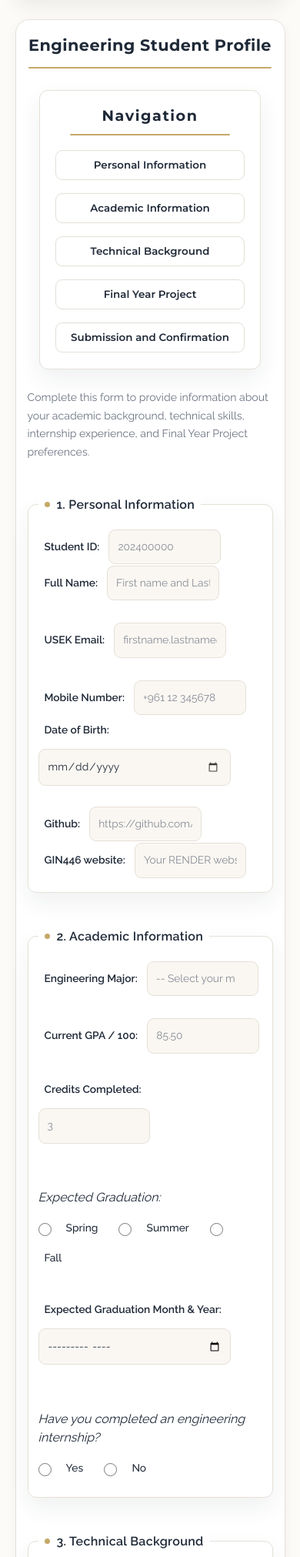
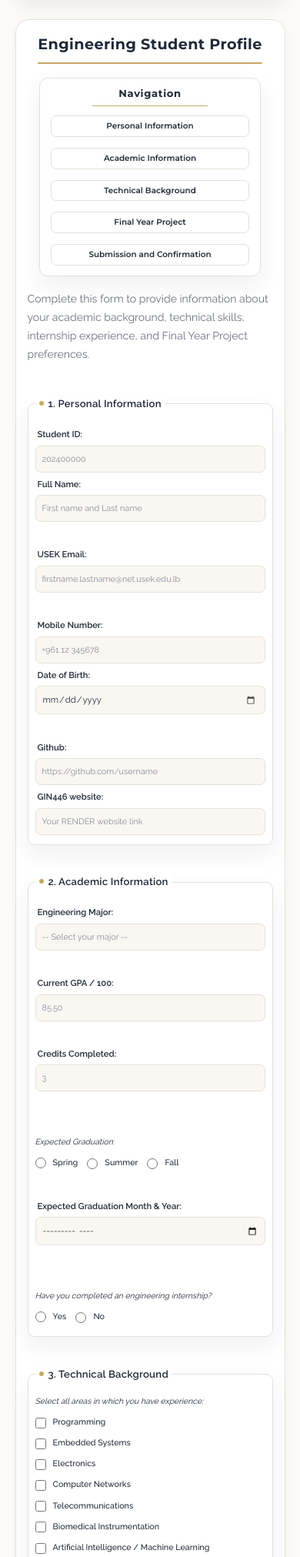
Before and after one commit to Andoud123/web-programming-site, a Flask app: page /submit-profile in a window 390 px wide. Shown: the part 220-2243 px from the top of the page at 77% size. Run offline with Flask 3, Linux system fonts and the light colour scheme.

Commit message:
W4 Part 1: Build an HTML Form

```diff
--- a/static/form_style.css
+++ b/static/form_style.css
@@ -558,64 +555,106 @@ main {
         background: var(--form-accent-dark);
         border-color: var(--form-accent-dark);
     }
+
+    form input[type="date"],
+    form input[type="time"],
+    form input[type="month"] {
+        color-scheme: dark;
+    }
+
+    #nav a:hover,
+    #nav a:focus-visible {
+    color:#5f4512;
+    background: #cfb071;
+    border-color: #967b43;
+    transform: translateY(-2px);
+    box-shadow: 0 9px 20px rgba(169, 140, 79, 0.25);
+}
+
 }
 
 
-/* ---------- Responsive Design ---------- */
+/* =========================================================
+   MOBILE DESIGN
+   One section for all mobile devices
+   ========================================================= */
 
 @media (max-width: 700px) {
-    form fieldset {
-        padding: 23px 17px 19px;
-        margin-bottom: 16px;
+
+    /* Main heading */
+
+    main > h2 {
+        font-size: 1.35rem;
+        margin-bottom: 18px;
     }
 
+    main > h2::after {
+        margin-top: 7px;
+    }
+
+
+    /* Navigation */
+
     #nav {
-        padding: 16px 12px;
-        gap: 7px;
+        padding: 10px 8px;
+        gap: 5px;
+        margin-bottom: 18px;
+        border-radius: 11px;
+    }
+
+    #nav h2 {
+        font-size: 0.9rem;
+        margin-bottom: 3px;
+        letter-spacing: 0.05em;
+    }
+
+    #nav h2::after {
+        width: 55%;
+        height: 1px;
+        margin-top: 5px;
     }
 
     #nav a {
-        padding: 7px 9px;
-        font-size: 0.84rem;
+        padding: 5px 7px;
+        font-size: 0.70rem;
+        border-radius: 7px;
     }
 
-    form legend {
-        font-size: 1rem;
-    }
 
-    form input[type="submit"],
-    form input[type="reset"] {
-        width: 100%;
-        margin: 5px 0 0;
-    }
+    /* Form cards */
 
-    form input[type="reset"] {
-        margin-top: 9px;
-    }
-}
-
-
-/* ---------- Very Small Screens ---------- */
-
-@media (max-width: 400px) {
     form fieldset {
-        padding: 19px 13px 16px;
+        padding: 16px 12px 14px;
+        margin-bottom: 13px;
         border-radius: 11px;
     }
 
-    #nav {
-        border-radius: 11px;
+
+    /* Field titles */
+
+    form legend {
+        font-size: 0.88rem;
+        padding: 0 5px;
     }
 
-    #nav a {
-        width: 100%;
-        box-sizing: border-box;
-        text-align: center;
+    form legend::before {
+        width: 6px;
+        height: 6px;
+        margin-right: 6px;
     }
 
+
+    /* ALL labels */
+
     form label {
-        font-size: 0.86rem;
+        margin-bottom: 4px;
+        padding: 3px;
+        font-size: 0.76rem;
+        line-height: 1.3;
     }
+
+
+    /* ALL input / select / textarea text */
 
     form input:not(
         [type="radio"],
@@ -626,8 +665,239 @@ main {
     ),
     form select,
     form textarea {
-        padding: 10px 11px;
-        font-size: 0.86rem;
+        width: 100%;
+        padding: 8px 10px;
+        font-size: 0.76rem;
+        border-radius: 7px;
+    }
+
+
+    /* ALL placeholders */
+
+    form input:not(
+        [type="radio"],
+        [type="checkbox"],
+        [type="submit"],
+        [type="reset"],
+        [type="color"]
+    )::placeholder,
+    form textarea::placeholder {
+        font-size: 0.74rem;
+    }
+
+
+    /* Textarea */
+
+    form textarea {
+        min-height: 130px;
+        line-height: 1.4;
+    }
+
+
+    /* Instruction text */
+
+    form em p {
+        margin: 3px 0 7px;
+        font-size: 0.70rem;
+        line-height: 1.4;
+    }
+
+
+    /* Radio / checkbox */
+
+    form input[type="radio"],
+    form input[type="checkbox"] {
+        width: 15px;
+        height: 15px;
+        margin: 3px 5px 3px 0;
+    }
+
+    form input[type="radio"] + label,
+    form input[type="checkbox"] + label {
+        margin-right: 8px;
+        margin-bottom: 3px;
+        padding: 0;
+        font-size: 0.72rem;
+    }
+
+
+    /* Multiple select */
+
+    form select[multiple] {
+        min-height: 150px;
+    }
+
+
+    /* Date / time / month */
+
+    form input[type="date"],
+    form input[type="time"],
+    form input[type="month"] {
+        width: 100%;
+    }
+
+
+    /* Color picker */
+
+    form input[type="color"] {
+        width: 36px;
+        height: 36px;
+        margin-left: 5px;
+    }
+
+
+    /* Submit / reset */
+
+    form input[type="submit"],
+    form input[type="reset"] {
+        width: 100%;
+        min-width: 0;
+        padding: 9px 14px;
+        margin: 4px 0 0;
+        font-size: 0.76rem;
+    }
+
+    form input[type="reset"] {
+        margin-top: 7px;
+    }
+
+
+    /* Bottom link */
+
+    main > h4 {
+        margin: 9px 0;
+        padding: 7px 12px;
+        font-size: 0.72rem;
+    }
+}
+
+
+/* =========================================================
+   VERY SMALL PHONES
+   ========================================================= */
+
+@media (max-width: 400px) {
+
+    main > h2 {
+        font-size: 1.2rem;
+    }
+
+
+    /* Navigation */
+
+    #nav {
+        padding: 8px 6px;
+        gap: 4px;
+    }
+
+    #nav h2 {
+        font-size: 0.82rem;
+    }
+
+    #nav a {
+        width: 100%;
+        box-sizing: border-box;
+        padding: 4px 6px;
+        font-size: 0.65rem;
+        text-align: center;
+    }
+
+
+    /* Form cards */
+
+    form fieldset {
+        padding: 13px 9px 12px;
+        margin-bottom: 10px;
+        border-radius: 9px;
+    }
+
+
+    /* Field titles */
+
+    form legend {
+        font-size: 0.82rem;
+    }
+
+
+    /* ALL labels */
+
+    form label {
+        font-size: 0.70rem;
+    }
+
+
+    /* ALL inputs */
+
+    form input:not(
+        [type="radio"],
+        [type="checkbox"],
+        [type="submit"],
+        [type="reset"],
+        [type="color"]
+    ),
+    form select,
+    form textarea {
+        padding: 7px 8px;
+        font-size: 0.70rem;
+    }
+
+
+    /* ALL placeholders */
+
+    form input:not(
+        [type="radio"],
+        [type="checkbox"],
+        [type="submit"],
+        [type="reset"],
+        [type="color"]
+    )::placeholder,
+    form textarea::placeholder {
+        font-size: 0.68rem;
+    }
+
+
+    /* Textarea */
+
+    form textarea {
+        min-height: 110px;
+    }
+
+
+    /* Instruction text */
+
+    form em p {
+        font-size: 0.65rem;
+    }
+
+
+    /* Radio / checkbox */
+
+    form input[type="radio"],
+    form input[type="checkbox"] {
+        width: 14px;
+        height: 14px;
+    }
+
+    form input[type="radio"] + label,
+    form input[type="checkbox"] + label {
+        font-size: 0.67rem;
+    }
+
+
+    /* Color picker */
+
+    form input[type="color"] {
+        width: 32px;
+        height: 32px;
+    }
+
+
+    /* Buttons */
+
+    form input[type="submit"],
+    form input[type="reset"] {
+        font-size: 0.72rem;
+        padding: 8px 12px;
     }
 }
 
--- a/static/my_styles.css
+++ b/static/my_styles.css
@@ -204,8 +204,7 @@ main {
 
 h1,
 h2,
-h3,
-h4 {
+h3 {
     font-family: 'Montserrat', Arial, sans-serif;
     color: var(--text);
 }
```
Also changed, not shown: other parts of static/form_style.css (+41 -31 lines), other parts of static/my_styles.css (+34 -8 lines).
